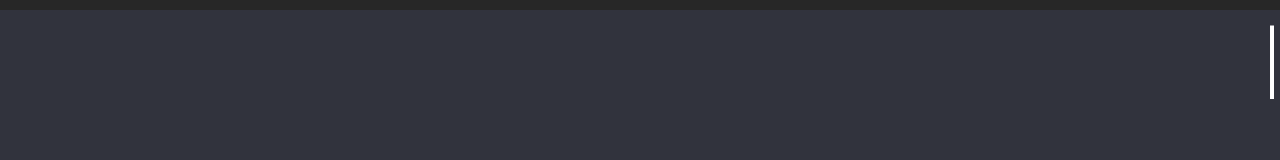
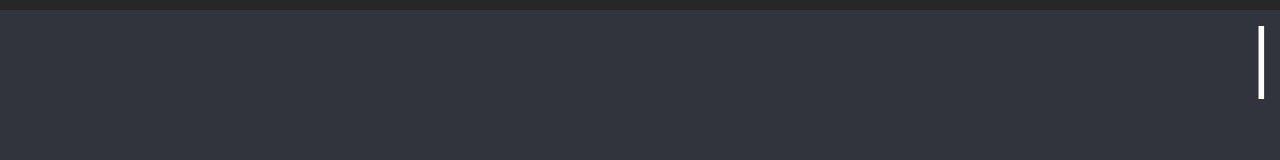
Before and after one commit to codeanpc/Modern-Javascript, a plain HTML site: page index.html in a window 1280 px wide. Shown: the top 160 px of the page. Drawn offline with Linux system fonts and the light colour scheme.

Commit message:
Added more details

```diff
--- a/styles.css
+++ b/styles.css
@@ -67,6 +67,8 @@ body {
 }
 
 .calc-display > span {
+  padding: 10px;
+  font-weight: 800;
 }
 
 #blink {
```
